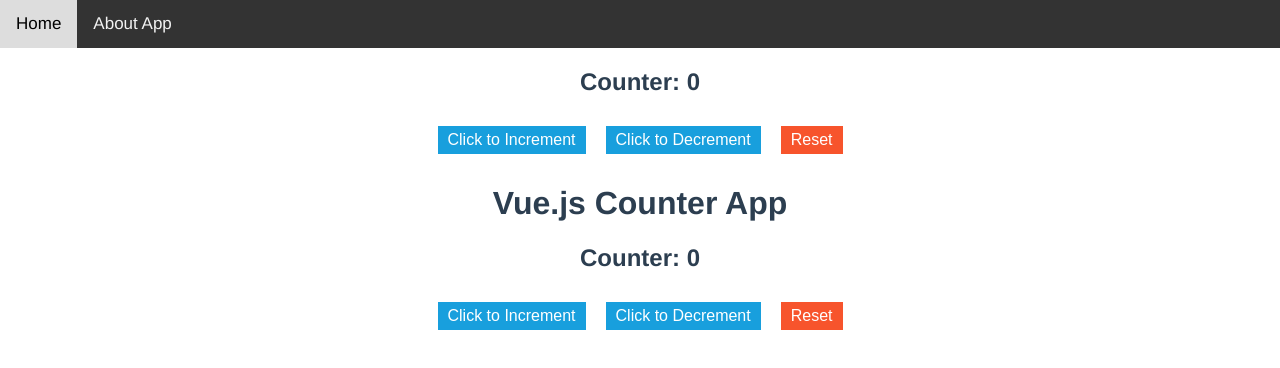
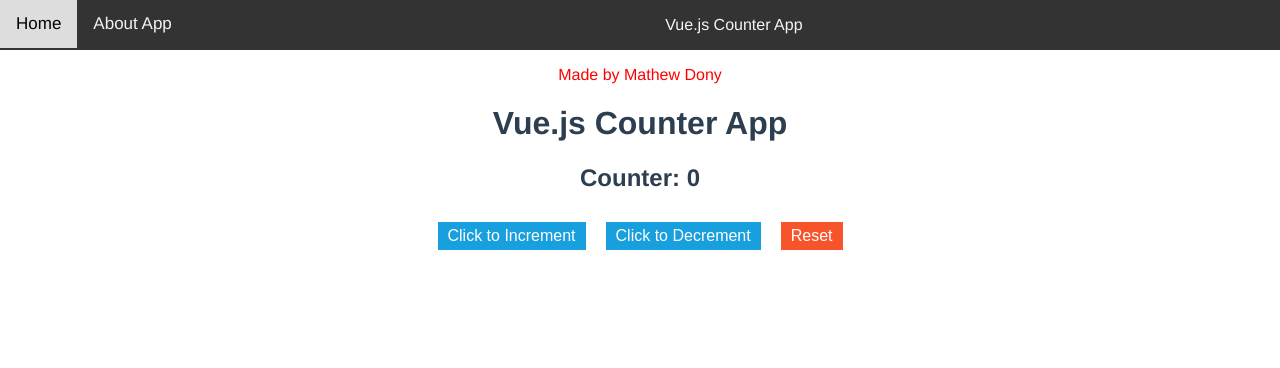
Before and after one commit to mdmathewdc/Vue.js-Counter, a Vue app: page /about in a window 1280 px wide. Shown: the top 368 px of the page. Built offline with nearby package versions, Linux system fonts and the light colour scheme.

Commit message:
Updated heading

```diff
--- a/src/App.vue
+++ b/src/App.vue
@@ -7,6 +7,7 @@
     <!-- `<router-link>` will render an `<a>` tag with the correct `href` attribute -->
     <router-link to="/">Home</router-link>
     <router-link to="/about">About App</router-link>
+    <p class="heading">Vue.js Counter App</p>
   </div>
 
     <router-view />
@@ -34,6 +35,9 @@
 
 body {
   margin: 0px;
+}
+.heading {
+  color: whitesmoke;
 }
 #app {
   font-family: Avenir, Helvetica, Arial, sans-serif;
--- a/src/views/About.vue
+++ b/src/views/About.vue
@@ -1,36 +1,20 @@
  <template>
   <div>
-    <h2>Counter: {{ count }}</h2>
-
-    <button @click="increment" class="blue-button">Click to Increment</button>
-    <button @click="decrement" class="blue-button">Click to Decrement</button>
-    <button v-on:click="reset" class="red-button">Reset</button>
-
-
+    <p>Made by Mathew Dony</p>
   </div>
 </template>
 
 <script>
 export default {
-  name: 'HelloWorld',
+  name: 'About',
   props: {
-    msg: String
+
   },
   data() {
-      return {
-          count: 0
-      }
+
   },
   methods: {
-      increment() {
-          this.count += 1;
-      },
-      decrement() {
-          this.count -= 1;
-      },
-      reset() {
-          this.count = 0;
-      }
+
   }
 }
 </script>
```
